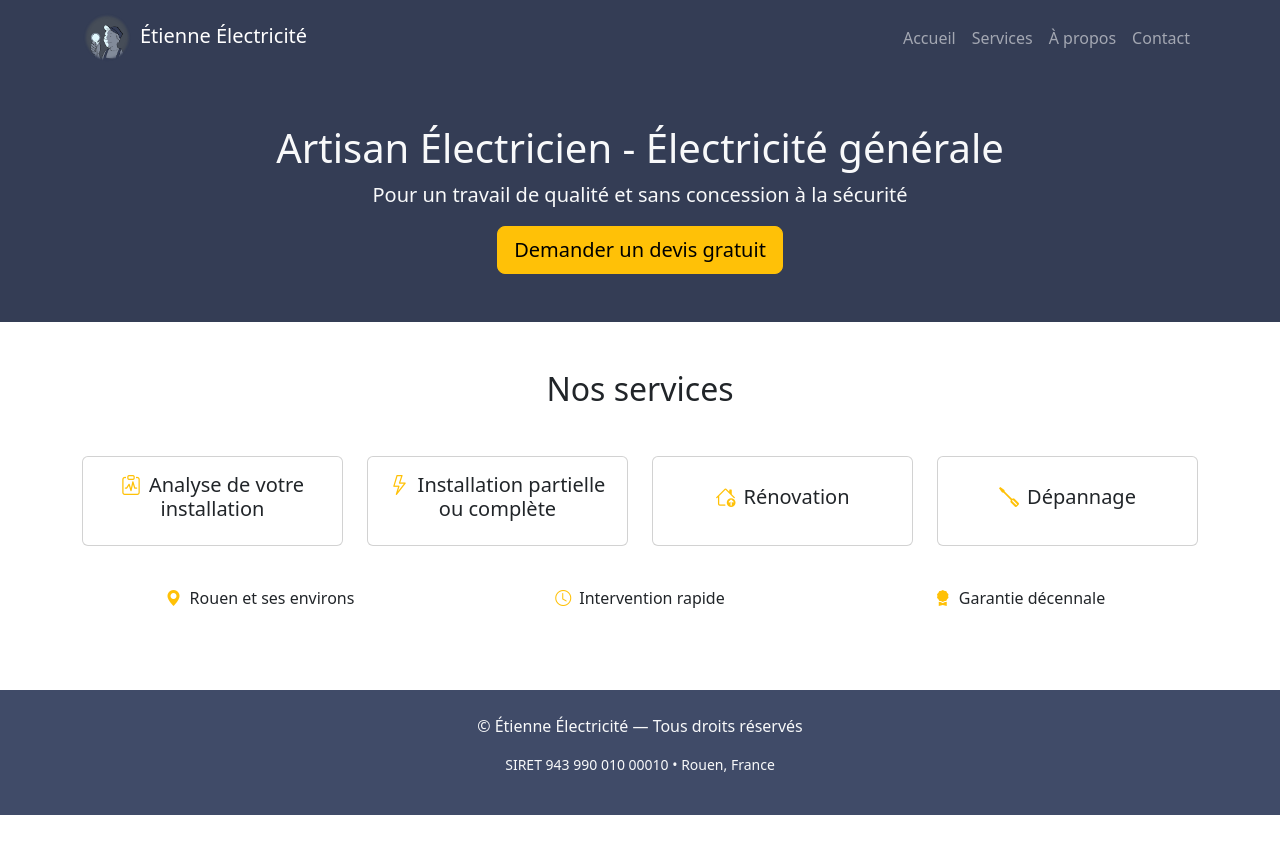
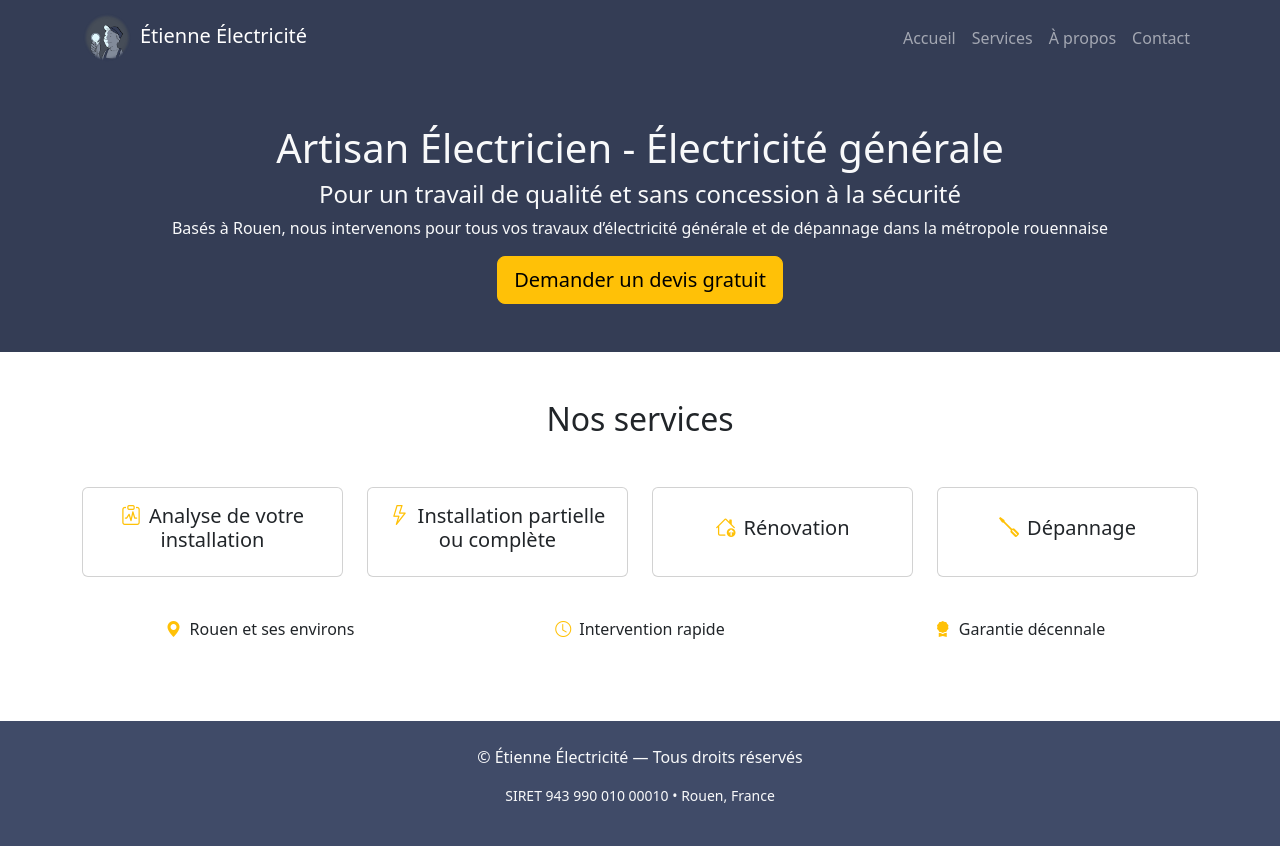
Before and after one commit to lalgn/etienne-electricite, a React (Vite) app: page /#/ in a window 1280 px wide. Before the commit the page ends 815 px from the top, so only its background shows below. Built offline with nearby package versions, Linux system fonts and the light colour scheme.

Commit message:
Evolutions pour améliorer le référencement naturel

```diff
--- a/index.html
+++ b/index.html
@@ -7,6 +7,7 @@
     <link rel="stylesheet" href="/src/styles/custom.css">
     <meta name="viewport" content="width=device-width, initial-scale=1.0" />
     <title>Électricien à Rouen – Dépannage et Installation Électrique | Étienne Électricité </title>
+    <meta name="description" content="Artisan électricien à Rouen. Dépannage, installation, devis gratuit et intervention rapide.">
   </head>
   <body>
     <div id="root"></div>
--- a/src/components/Hero.jsx
+++ b/src/components/Hero.jsx
@@ -6,8 +6,9 @@ export default function Hero() {
     <div className="bg-custom-header text-light text-center py-5">
       <Container>
         <h1>Artisan Électricien - Électricité générale</h1>
-        <p className="lead">
-          Pour un travail de qualité et sans concession à la sécurité
+        <h4>Pour un travail de qualité et sans concession à la sécurité</h4>
+        <p>
+          Basés à Rouen, nous intervenons pour tous vos travaux d’électricité générale et de dépannage dans la métropole rouennaise
         </p>
         <Button as={Link} to="/contact" variant="warning" size="lg">
           Demander un devis gratuit
--- a/src/pages/About.jsx
+++ b/src/pages/About.jsx
@@ -10,9 +10,9 @@ export default function About() {
       </h2>
       <p className="text-justify">
         {" "}
-        <i className="bi bi-tools text-warning me-2"></i> Électricien de métier,
+        <i className="bi bi-tools text-warning me-2"></i> Électriciens de métier, installés à Rouen,
         nous mettons un point d’honneur à perpétuer les valeurs de l’artisanat :
-        la qualité du travail, la rigueur et la confiance. Chaque intervention
+        la qualité du travail, la rigueur et la confiance. Chaque intervention de notre entreprise
         est réalisée avec soin, dans le respect des normes et des délais, pour
         garantir votre sécurité et votre confort.
       </p>
```
